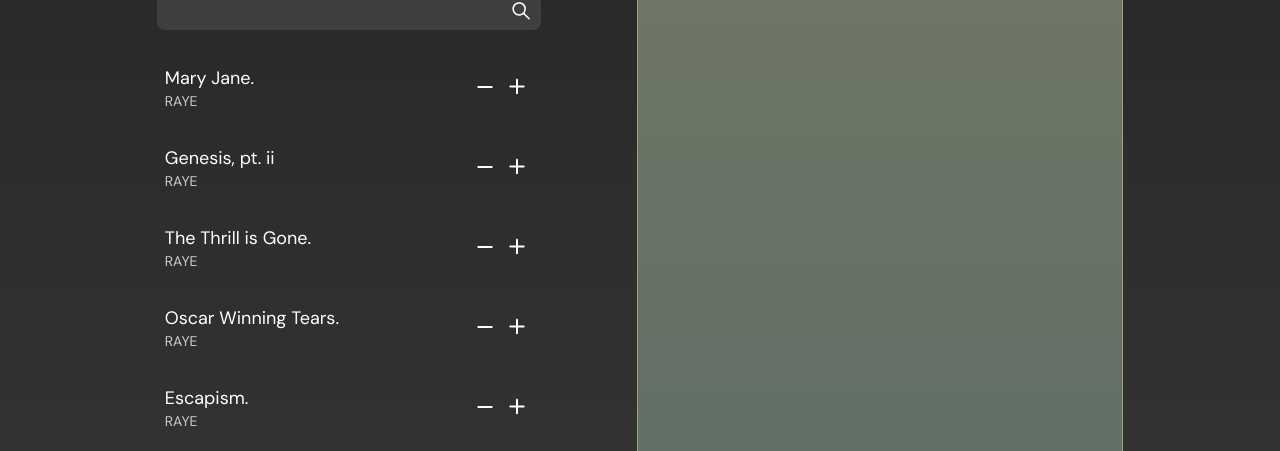
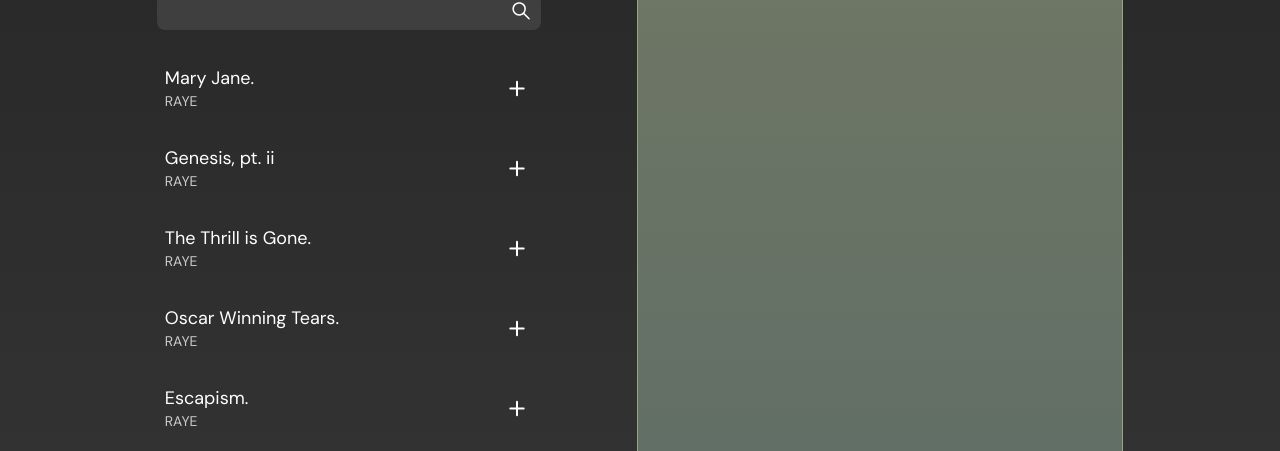
Before and after one commit to designerchloe/jammming, a React (Create React App) app: page / in a window 1280 px wide. Shown: the part 349-800 px from the top of the page. Built offline with nearby package versions, Linux system fonts and the light colour scheme.

Commit message:
Fix track icons to use inPlaylist prop & style icon hover states

```diff
--- a/src/Playlist.js
+++ b/src/Playlist.js
@@ -27,7 +27,7 @@
                 </div>
                 <Button />
             </div>
-            <Tracklist tracks={props.playlistTracks} onRemove={props.onRemove} />
+            <Tracklist tracks={props.playlistTracks} onRemove={props.onRemove} inPlaylist={true} />
         </div>
     )
 };
--- a/src/SearchResults.js
+++ b/src/SearchResults.js
@@ -5,7 +5,7 @@
 const SearchResults = (props) => {
 
     return (
-        <Tracklist tracks={props.searchResults} onAdd={props.onAdd} />
+        <Tracklist tracks={props.searchResults} onAdd={props.onAdd} inPlaylist={false} />
     )
 };
 
--- a/src/Track.js
+++ b/src/Track.js
@@ -24,10 +24,10 @@
                 <p className={styles.artist}>{props.artist}</p>
             </div>
             <button className={styles.button}>
-            <svg width="32" height="32" viewBox="0 0 32 32" fill="none" xmlns="http://www.w3.org/2000/svg">
-                <path d="M9.33463 16L22.668 16" stroke="white" stroke-width="2" stroke-linecap="round"/>
+            <svg style={props.inPlaylist === true ? {display: 'block'} : {display: 'none'}} width="32" height="32" viewBox="0 0 32 32" fill="none" xmlns="http://www.w3.org/2000/svg">
+                <path d="M9.33463 16L22.668 16" stroke={isHovered ? '#C8EC5C' : '#ffffff'} stroke-width="2" stroke-linecap="round"/>
             </svg>
-            <svg width="32" height="33" viewBox="0 0 32 33" fill='none' xmlns="http://www.w3.org/2000/svg">
+            <svg style={props.inPlaylist === false ? {display: 'block'} : {display: 'none'}} width="32" height="33" viewBox="0 0 32 33" fill='none' xmlns="http://www.w3.org/2000/svg">
                 <path d="M16 23.1507V9.81738" stroke={isHovered ? '#C8EC5C' : '#ffffff'} stroke-width="2" stroke-linecap="round"/>
                 <path d="M9.33463 16.4844L22.668 16.4844" stroke={isHovered ? '#C8EC5C' : '#ffffff'} stroke-width="2" stroke-linecap="round"/>
             </svg>
--- a/src/Tracklist.js
+++ b/src/Tracklist.js
@@ -13,7 +13,8 @@
                 artist={track.artist}
                 title={track.title}
                 onAdd={props.onAdd}
-                onRemove={props.onRemove} />
+                onRemove={props.onRemove}
+                inPlaylist={props.inPlaylist} />
             ))}
         </div>
      )
```
